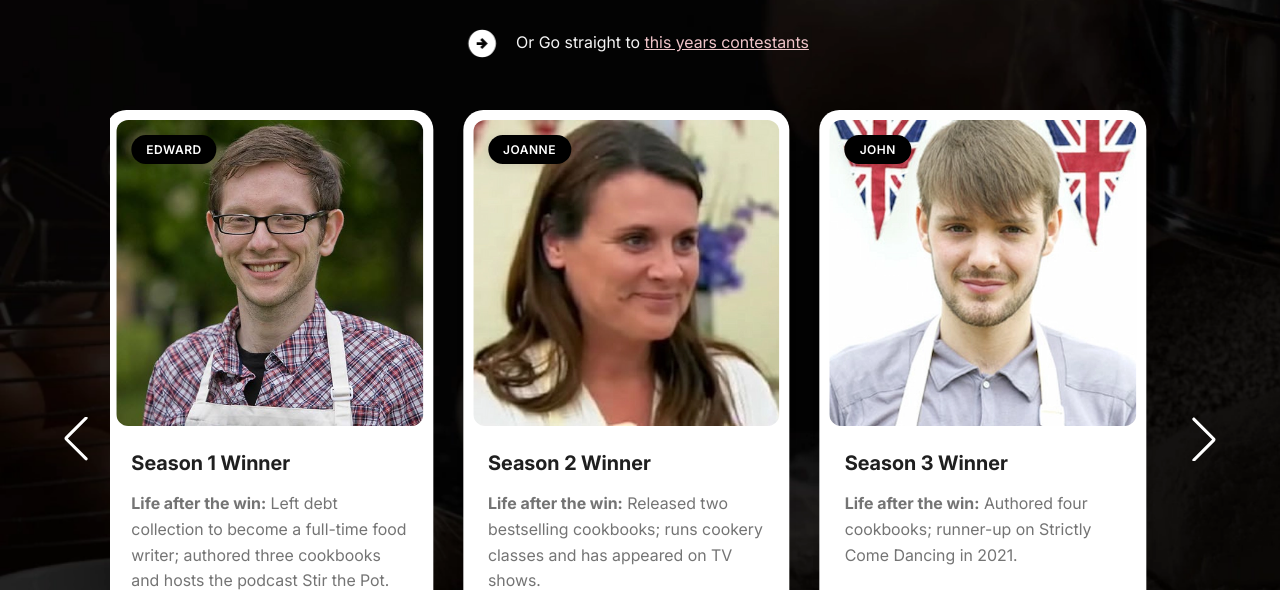
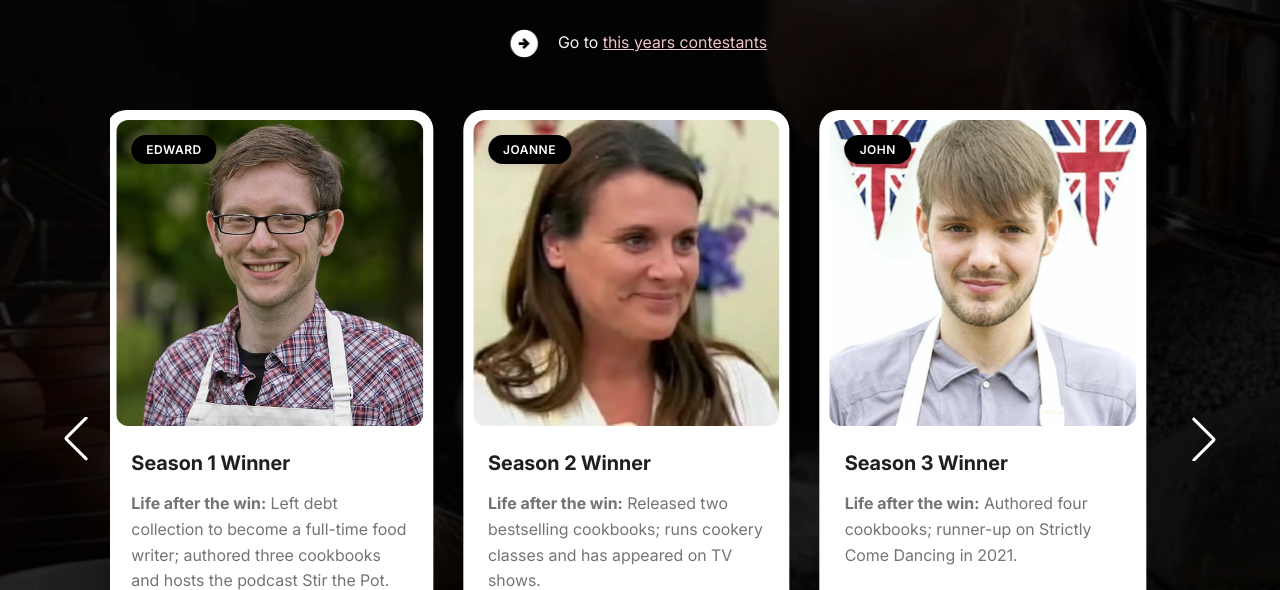
Before and after one commit to carltonjohnson1/bake-off-2025, a plain HTML site: page index.html in a window 1280 px wide. Shown: the part 210-800 px from the top of the page. Drawn offline with nearby package versions, Linux system fonts and the light colour scheme.

Commit message:
updated some text

```diff
--- a/index.html
+++ b/index.html
@@ -43,7 +43,7 @@
           >
           page
         </p>
-        <p class="top-text p-flex"><img src="./images/right-arrow.svg" alt="right arrow" class="right-arrow">Or Go straight to&nbsp;<a href="#current">this years contestants</a></p>
+        <p class="top-text p-flex"><img src="./images/right-arrow.svg" alt="right arrow" class="right-arrow">Go to&nbsp;<a href="#current">this years contestants</a></p>
         </div>
 
         <div class="container swiper">
```
